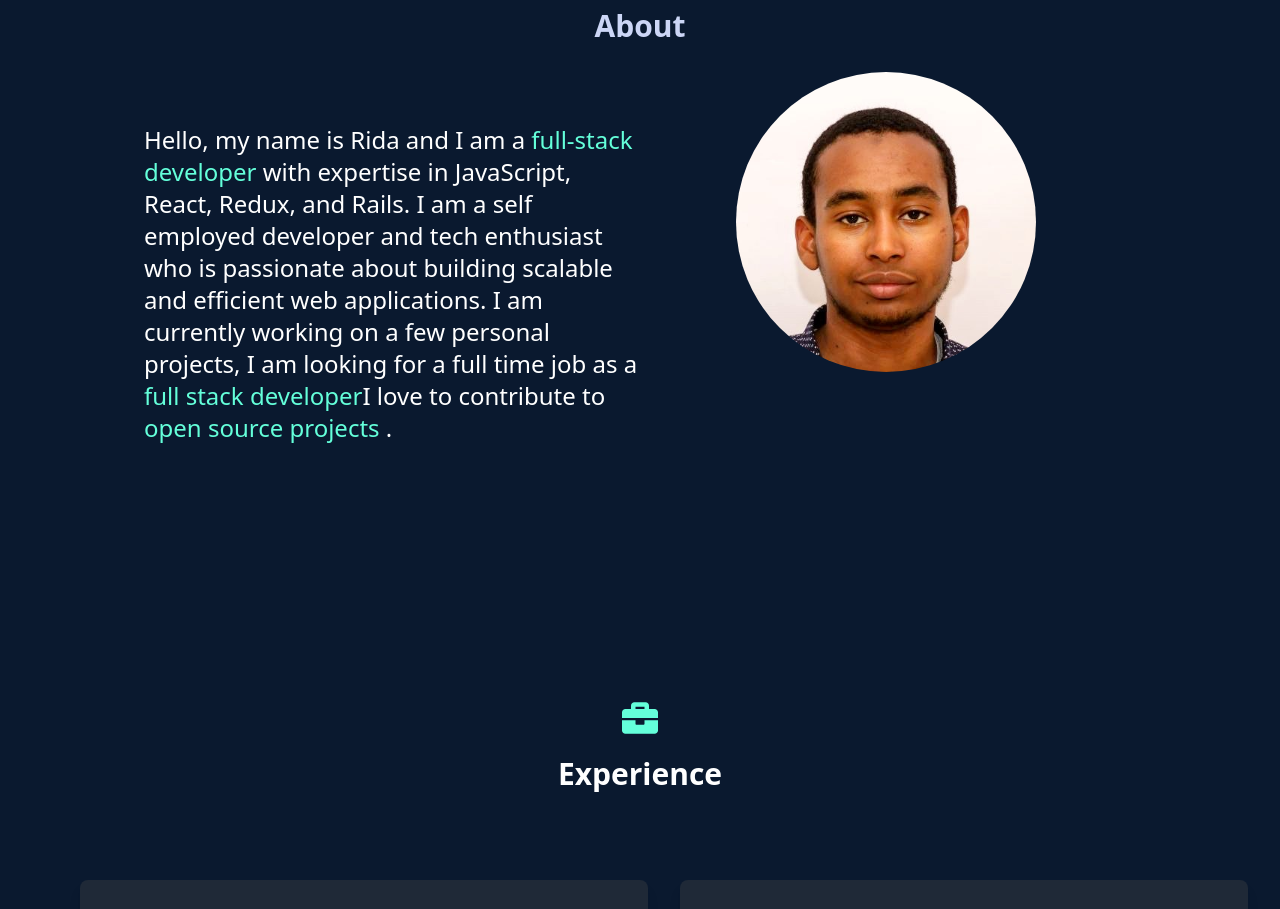
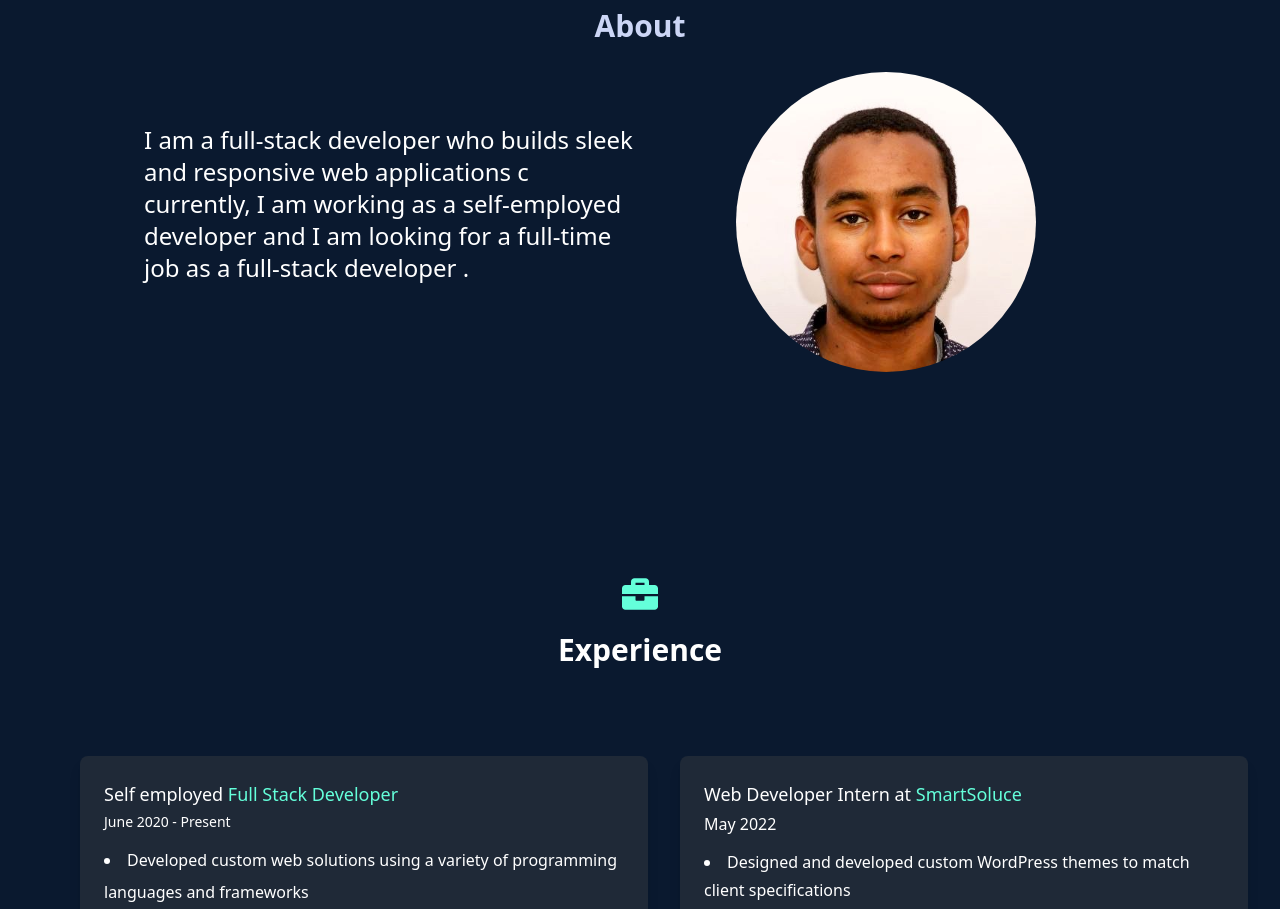
Before and after one commit to ridabensalem/rida-portfolio-, a React (Create React App) app: page / in a window 1280 px wide. Shown: the part 1480-2389 px from the top of the page. Built offline with nearby package versions, Linux system fonts and the light colour scheme.

Commit message:
Correct grammar

```diff
--- a/src/components/About.jsx
+++ b/src/components/About.jsx
@@ -15,10 +15,8 @@ function About (){
 
             <div className="content py-20 md:text-2xl text-white w-1/2 flex ">
                 <p>
-                Hello, my name is Rida and I am a  <span className="text-coding-color"> full-stack developer </span> with expertise in JavaScript, React, Redux, and Rails.
-                I am a self employed developer and tech enthusiast who is passionate about building scalable and efficient web applications.
-                I am currently working on a few personal projects, I am looking for a full time job as a <span className="text-coding-color">full stack developer</span>
-                I love to contribute to  <span className="text-coding-color"> open source projects</span> .
+                I am a <span color="text-coding-color">full-stack developer</span>  who builds sleek and responsive web applications
+c               currently, I am working as a self-employed developer and I am looking for a full-time job as a <span color="text-coding-color">full-stack developer </span> .
                 </p>
 
             </div>
```
